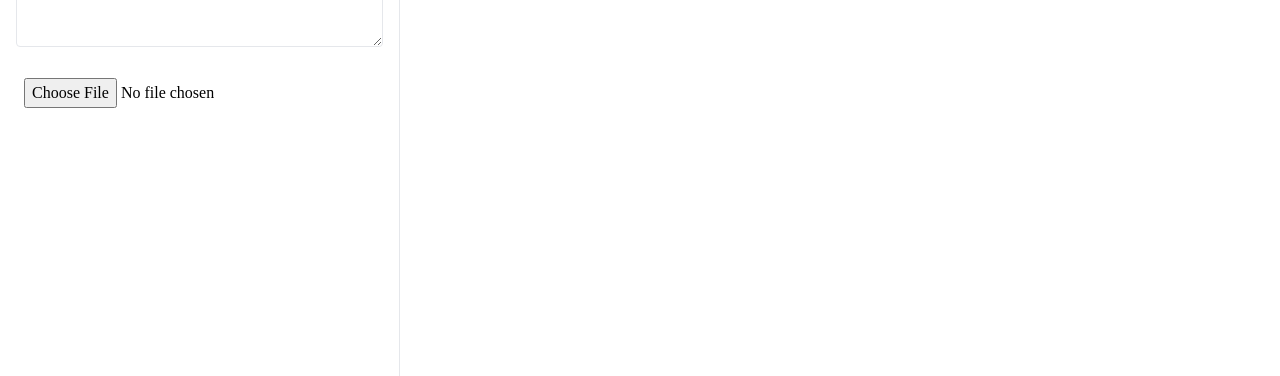
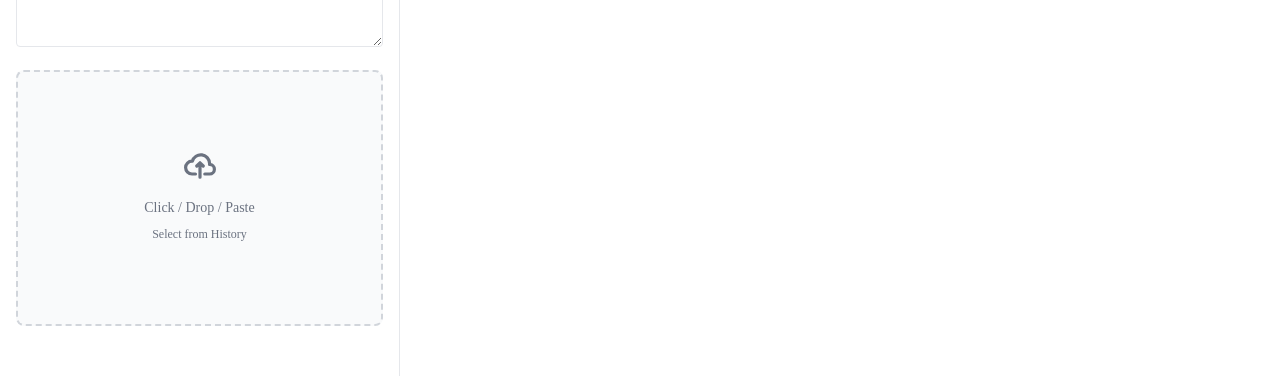
Before and after one commit to smartvain/NovaClip, a Next.js app: page / in a window 1280 px wide. Shown: the part 420-796 px from the top of the page. Built offline with nearby package versions, Linux system fonts and the light colour scheme.

Commit message:
change: ドロップゾーンにする、カラーテーマを反映させる

```diff
--- a/src/components/ui/ImageUploader/ImageUploader.tsx
+++ b/src/components/ui/ImageUploader/ImageUploader.tsx
@@ -11,31 +11,59 @@
 }: ImageUploadProps) {
   return (
     <div className={className}>
+      <label
+        htmlFor="image"
+        className="relative flex flex-col items-center justify-center w-full h-64 border-2 border-gray-300 dark:border-gray-600 border-dashed rounded-lg cursor-pointer bg-gray-50 dark:bg-gray-800 hover:bg-gray-100 dark:hover:bg-gray-700 overflow-hidden"
+      >
+        {imagePreviewUrl ? (
+          <>
+            <NextImage
+              src={imagePreviewUrl}
+              alt="Preview"
+              width={500}
+              height={400}
+              className="w-full h-full object-contain"
+            />
+            <button
+              onClick={(e) => {
+                e.preventDefault()
+                onRemoveImage()
+              }}
+              className="absolute top-2 right-2 bg-gray-600 dark:bg-gray-400 text-white w-8 h-8 flex items-center justify-center rounded-full hover:bg-gray-700 dark:hover:bg-gray-500"
+              aria-label="画像を削除"
+            >
+              ✕
+            </button>
+          </>
+        ) : (
+          <div className="flex flex-col items-center justify-center pt-5 pb-6">
+            <svg
+              className="w-8 h-8 mb-4 text-gray-500 dark:text-gray-400"
+              aria-hidden="true"
+              xmlns="http://www.w3.org/2000/svg"
+              fill="none"
+              viewBox="0 0 20 16"
+            >
+              <path
+                stroke="currentColor"
+                strokeLinecap="round"
+                strokeLinejoin="round"
+                strokeWidth="2"
+                d="M13 13h3a3 3 0 0 0 0-6h-.025A5.56 5.56 0 0 0 16 6.5 5.5 5.5 0 0 0 5.207 5.021C5.137 5.017 5.071 5 5 5a4 4 0 0 0 0 8h2.167M10 15V6m0 0L8 8m2-2 2 2"
+              />
+            </svg>
+            <p className="mb-2 text-sm text-gray-500 dark:text-gray-400">Click / Drop / Paste</p>
+            <p className="text-xs text-gray-500 dark:text-gray-400">Select from History</p>
+          </div>
+        )}
         <input
           type="file"
           id="image"
           accept={acceptTypes}
           onChange={onSelectImage}
-        className={`w-full p-2 ${imagePreviewUrl ? 'mb-4' : ''}`}
+          className="hidden"
         />
-      {imagePreviewUrl && (
-        <div className="relative">
-          <NextImage
-            src={imagePreviewUrl}
-            alt="Preview"
-            width={500}
-            height={400}
-            className="w-full h-[400px] object-contain"
-          />
-          <button
-            onClick={onRemoveImage}
-            className="absolute top-2 right-2 bg-gray-600 text-white w-8 h-8 flex items-center justify-center rounded-full hover:bg-gray-700"
-            aria-label="画像を削除"
-          >
-            ✕
-          </button>
-        </div>
-      )}
+      </label>
     </div>
   )
 }
```
Lines whose indentation alone changed are shown as unchanged.
